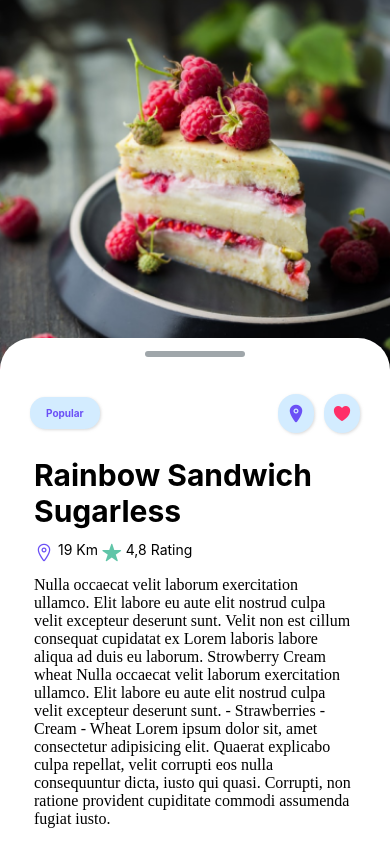
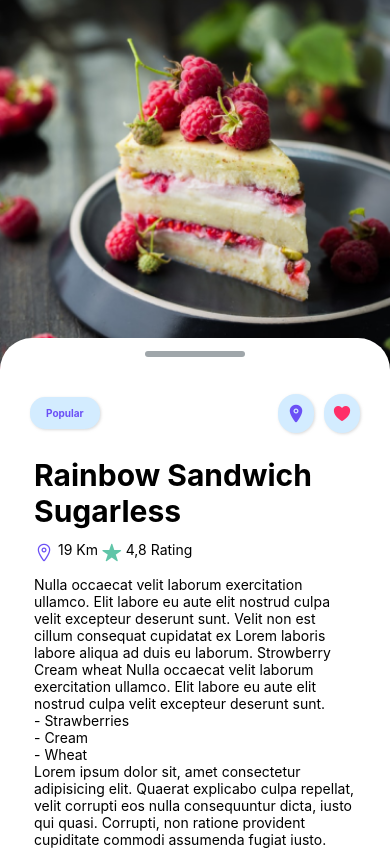
Before and after one commit to thangtran238/food-delivery, a React Native app: screen /Food in a window 390 px wide. Shown: the top 850 px of the page. Built offline with nearby package versions, Linux system fonts and the light colour scheme.

Commit message:
ci: update food screen

```diff
--- a/app/src/scenes/Food.tsx
+++ b/app/src/scenes/Food.tsx
@@ -58,17 +58,19 @@ const Component = (props: Props) => {
             </View>
           </View>
           <View>
-            Nulla occaecat velit laborum exercitation ullamco. Elit labore eu
-            aute elit nostrud culpa velit excepteur deserunt sunt. Velit non est
-            cillum consequat cupidatat ex Lorem laboris labore aliqua ad duis eu
-            laborum. Strowberry Cream wheat Nulla occaecat velit laborum
-            exercitation ullamco. Elit labore eu aute elit nostrud culpa velit
-            excepteur deserunt sunt. {"\n"}- Strawberries{"\n"}- Cream{"\n"}-
-            Wheat{"\n"}
-            Lorem ipsum dolor sit, amet consectetur adipisicing elit. Quaerat
-            explicabo culpa repellat, velit corrupti eos nulla consequuntur
-            dicta, iusto qui quasi. Corrupti, non ratione provident cupiditate
-            commodi assumenda fugiat iusto.
+            <Text>
+              Nulla occaecat velit laborum exercitation ullamco. Elit labore eu
+              aute elit nostrud culpa velit excepteur deserunt sunt. Velit non
+              est cillum consequat cupidatat ex Lorem laboris labore aliqua ad
+              duis eu laborum. Strowberry Cream wheat Nulla occaecat velit
+              laborum exercitation ullamco. Elit labore eu aute elit nostrud
+              culpa velit excepteur deserunt sunt. {"\n"}- Strawberries{"\n"}-
+              Cream{"\n"}- Wheat{"\n"}
+              Lorem ipsum dolor sit, amet consectetur adipisicing elit. Quaerat
+              explicabo culpa repellat, velit corrupti eos nulla consequuntur
+              dicta, iusto qui quasi. Corrupti, non ratione provident cupiditate
+              commodi assumenda fugiat iusto.
+            </Text>
           </View>
         </View>
         <View style={styles.commentSession}>
@@ -93,7 +95,7 @@ const Component = (props: Props) => {
       </ScrollView>
       <View style={styles.searchButtonContainer}>
         <TouchableOpacity style={styles.searchButton}>
-          <Text style={styles.searchButtonText}>Search</Text>
+          <Text style={styles.searchButtonText}>Add to Cart</Text>
         </TouchableOpacity>
       </View>
     </View>
@@ -195,7 +197,7 @@ const styles = StyleSheet.create({
     justifyContent: "center",
     left: 40,
     right: 40,
-    bottom: 40,
+    bottom: 80,
   },
   searchButton: {
     backgroundColor: R.colors.secondary,
@@ -211,7 +213,7 @@ const styles = StyleSheet.create({
   },
   commentWrapper: {
     rowGap: 40,
-  }
+  },
 });
 
 //make this component available to the app
```
